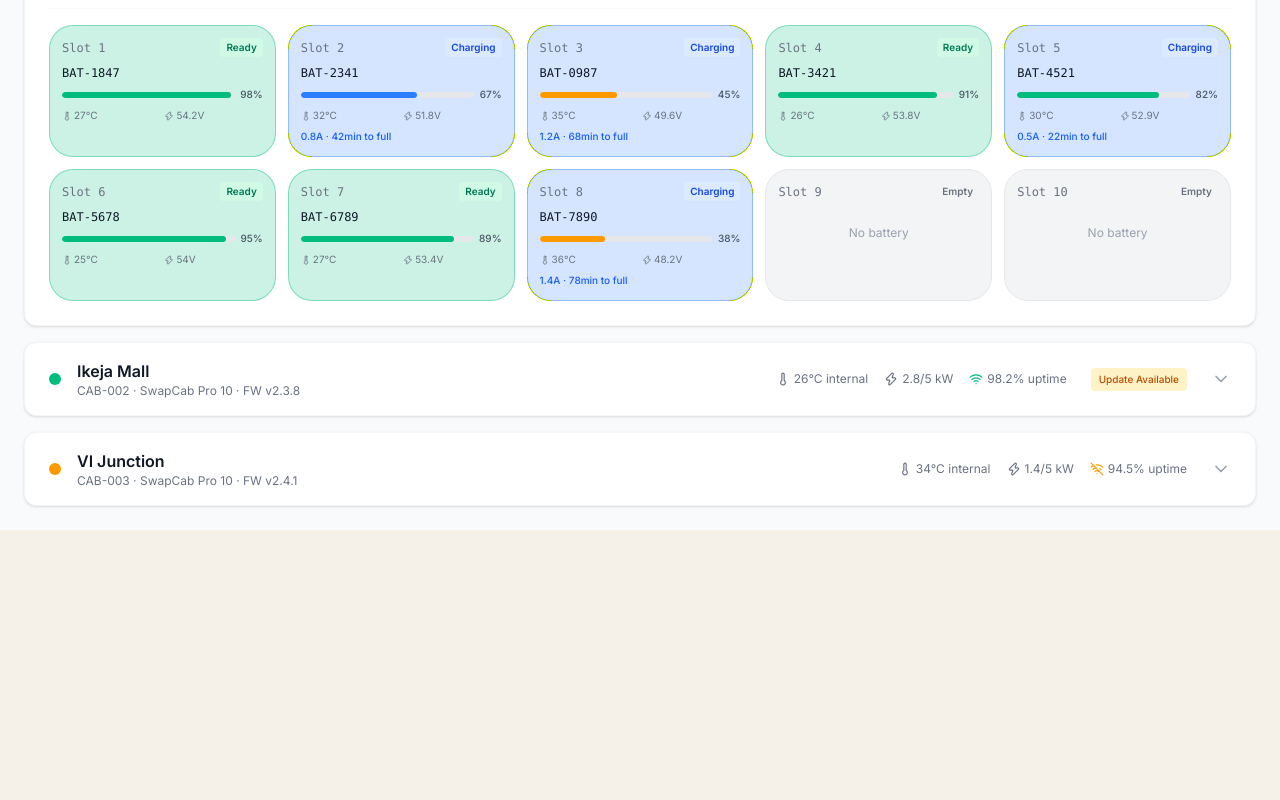
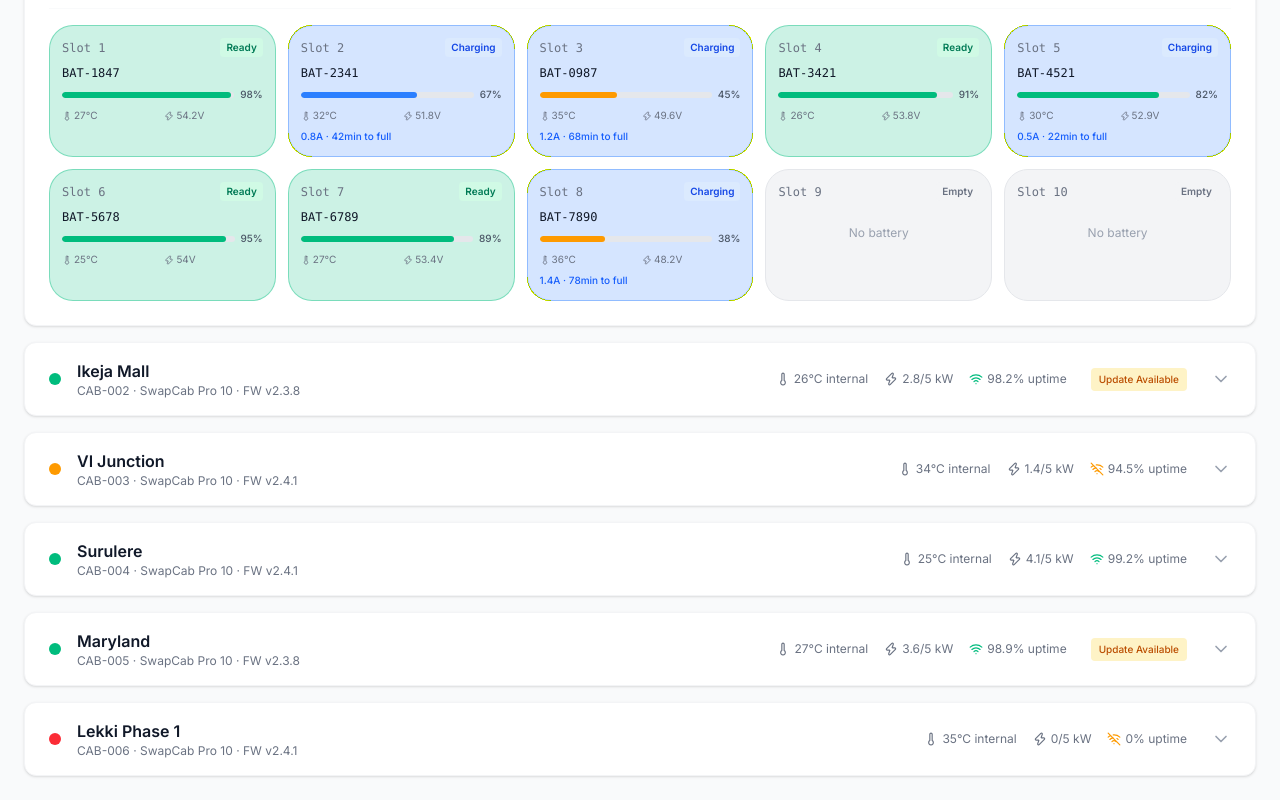
Before and after one commit to AyoBDev/battery-swapping, a Next.js app: page /cabinets in a window 1280 px wide. Shown: the part 445-1245 px from the top of the page. Before the commit the page ends 975 px from the top, so only its background shows below. Built offline with nearby package versions, Linux system fonts and the light colour scheme.

Commit message:
Fix cabinet count mismatch and remove dead import
Add 3 missing cabinets (Surulere, Maryland, Lekki) to match the
summary stat of 6 total. Remove unused Wrench import from Header.

```diff
--- a/app/cabinets/page.tsx
+++ b/app/cabinets/page.tsx
@@ -115,6 +115,78 @@ const cabinets: CabinetData[] = [
             { id: 9, status: 'empty', batteryId: null, charge: null, cellTemp: null, chargeRate: null, voltage: null, timeToFull: null },
             { id: 10, status: 'empty', batteryId: null, charge: null, cellTemp: null, chargeRate: null, voltage: null, timeToFull: null },
         ],
+    },
+    {
+        id: 'CAB-004',
+        stationName: 'Surulere',
+        model: 'SwapCab Pro 10',
+        firmware: 'v2.4.1',
+        latestFirmware: 'v2.4.1',
+        status: 'online',
+        uptime: 99.2,
+        ambientTemp: 31,
+        internalTemp: 25,
+        coolingMode: 'passive',
+        powerDraw: 4.1,
+        maxPower: 5.0,
+        lastOtaUpdate: '2026-05-28',
+        slots: [
+            { id: 1, status: 'ready', batteryId: 'BAT-7001', charge: 95, cellTemp: 24, chargeRate: 0, voltage: 54.0, timeToFull: null },
+            { id: 2, status: 'ready', batteryId: 'BAT-7002', charge: 92, cellTemp: 23, chargeRate: 0, voltage: 53.7, timeToFull: null },
+            { id: 3, status: 'ready', batteryId: 'BAT-7003', charge: 88, cellTemp: 24, chargeRate: 0, voltage: 53.2, timeToFull: null },
+            { id: 4, status: 'charging', batteryId: 'BAT-7004', charge: 74, cellTemp: 29, chargeRate: 0.6, voltage: 52.3, timeToFull: 33 },
+            { id: 5, status: 'ready', batteryId: 'BAT-7005', charge: 91, cellTemp: 23, chargeRate: 0, voltage: 53.6, timeToFull: null },
+            { id: 6, status: 'ready', batteryId: 'BAT-7006', charge: 87, cellTemp: 25, chargeRate: 0, voltage: 53.1, timeToFull: null },
+            { id: 7, status: 'charging', batteryId: 'BAT-7007', charge: 59, cellTemp: 31, chargeRate: 1.1, voltage: 50.8, timeToFull: 52 },
+            { id: 8, status: 'ready', batteryId: 'BAT-7008', charge: 94, cellTemp: 24, chargeRate: 0, voltage: 53.9, timeToFull: null },
+            { id: 9, status: 'ready', batteryId: 'BAT-7009', charge: 89, cellTemp: 23, chargeRate: 0, voltage: 53.4, timeToFull: null },
+            { id: 10, status: 'ready', batteryId: 'BAT-7010', charge: 93, cellTemp: 24, chargeRate: 0, voltage: 53.8, timeToFull: null },
+        ],
+    },
+    {
+        id: 'CAB-005',
+        stationName: 'Maryland',
+        model: 'SwapCab Pro 10',
+        firmware: 'v2.3.8',
+        latestFirmware: 'v2.4.1',
+        status: 'online',
+        uptime: 98.9,
+        ambientTemp: 33,
+        internalTemp: 27,
+        coolingMode: 'active',
+        powerDraw: 3.6,
+        maxPower: 5.0,
+        lastOtaUpdate: '2026-05-15',
+        slots: [
+            { id: 1, status: 'ready', batteryId: 'BAT-8001', charge: 94, cellTemp: 26, chargeRate: 0, voltage: 53.9, timeToFull: null },
+            { id: 2, status: 'charging', batteryId: 'BAT-8002', charge: 51, cellTemp: 33, chargeRate: 1.1, voltage: 50.2, timeToFull: 61 },
+            { id: 3, status: 'ready', batteryId: 'BAT-8003', charge: 89, cellTemp: 25, chargeRate: 0, voltage: 53.4, timeToFull: null },
+            { id: 4, status: 'ready', batteryId: 'BAT-8004', charge: 82, cellTemp: 26, chargeRate: 0, voltage: 52.8, timeToFull: null },
+            { id: 5, status: 'charging', batteryId: 'BAT-8005', charge: 43, cellTemp: 34, chargeRate: 1.3, voltage: 49.4, timeToFull: 72 },
+            { id: 6, status: 'ready', batteryId: 'BAT-8006', charge: 91, cellTemp: 25, chargeRate: 0, voltage: 53.6, timeToFull: null },
+            { id: 7, status: 'ready', batteryId: 'BAT-8007', charge: 85, cellTemp: 26, chargeRate: 0, voltage: 53.0, timeToFull: null },
+            { id: 8, status: 'charging', batteryId: 'BAT-8008', charge: 38, cellTemp: 35, chargeRate: 1.4, voltage: 48.6, timeToFull: 78 },
+            { id: 9, status: 'empty', batteryId: null, charge: null, cellTemp: null, chargeRate: null, voltage: null, timeToFull: null },
+            { id: 10, status: 'empty', batteryId: null, charge: null, cellTemp: null, chargeRate: null, voltage: null, timeToFull: null },
+        ],
+    },
+    {
+        id: 'CAB-006',
+        stationName: 'Lekki Phase 1',
+        model: 'SwapCab Pro 10',
+        firmware: 'v2.4.1',
+        latestFirmware: 'v2.4.1',
+        status: 'offline',
+        uptime: 0,
+        ambientTemp: 35,
+        internalTemp: 35,
+        coolingMode: 'off',
+        powerDraw: 0,
+        maxPower: 5.0,
+        lastOtaUpdate: '2026-05-28',
+        slots: Array.from({ length: 10 }, (_, i) => ({
+            id: i + 1, status: 'empty' as const, batteryId: null, charge: null, cellTemp: null, chargeRate: null, voltage: null, timeToFull: null,
+        })),
     },
 ];
 
--- a/components/layout/Header.tsx
+++ b/components/layout/Header.tsx
@@ -4,7 +4,7 @@ import { useState } from 'react';
 import Link from 'next/link';
 import Image from 'next/image';
 import { usePathname } from 'next/navigation';
-import { LayoutDashboard, Bike, MapPin, Battery, Zap, Wrench, Server, DollarSign, Building2 } from 'lucide-react';
+import { LayoutDashboard, Bike, MapPin, Battery, Zap, Server, DollarSign, Building2 } from 'lucide-react';
 import { useBrand } from '@/contexts/BrandContext';
 import { useSimulation } from '@/contexts/SimulationContext';
 import SimulationControls from '@/components/ui/SimulationControls';
```
